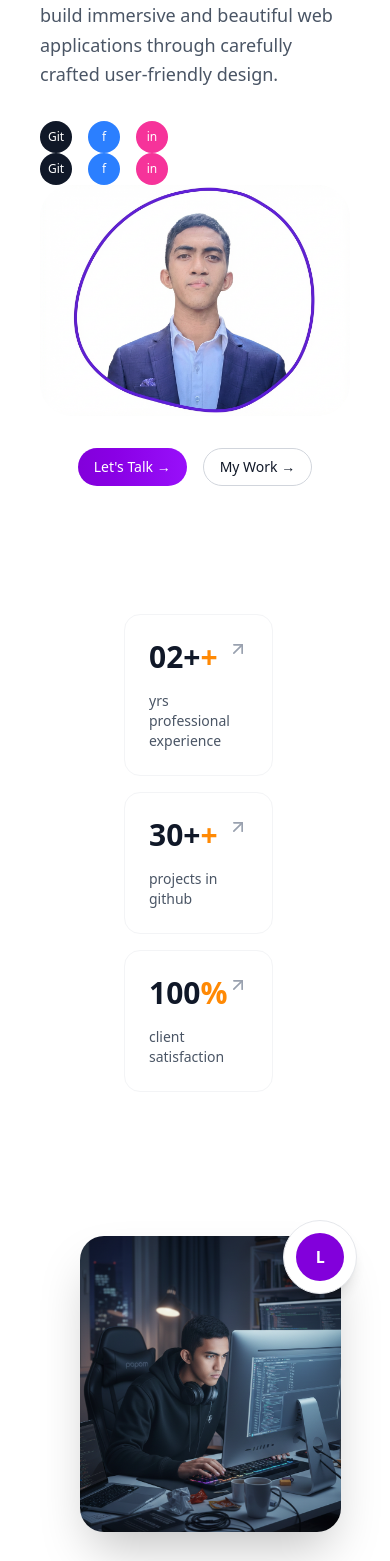
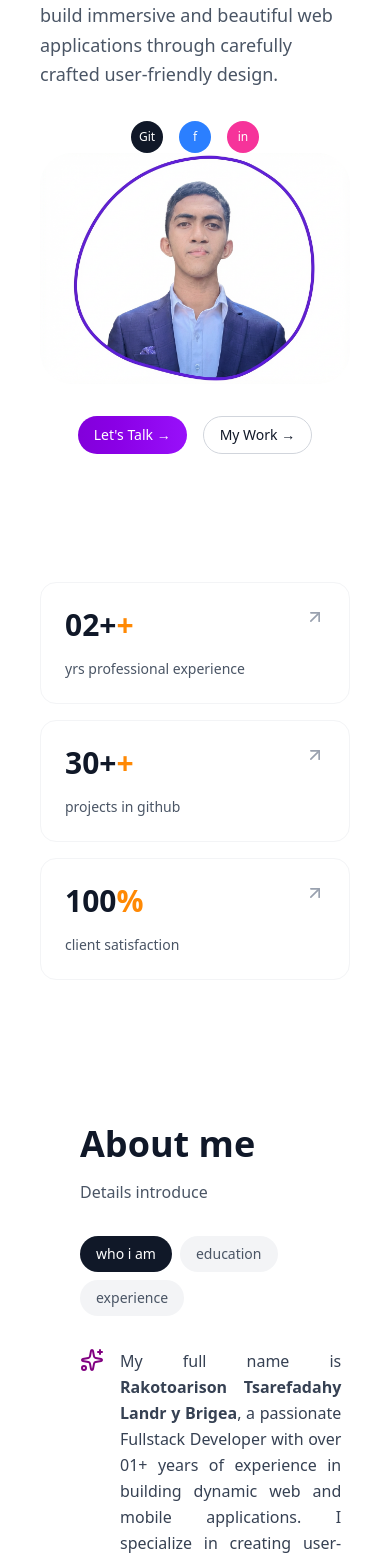
Before and after one commit to rakotoarisonlandry/portfolioV.02, a Next.js app: page / in a window 390 px wide. Shown: the part 420-1981 px from the top of the page. Built offline with nearby package versions, Linux system fonts and the light colour scheme.

Commit message:
fix: adjust layout and styles in AboutSection, HeroSection, and StatsSection for improved responsiveness

```diff
--- a/src/components/sections/about-section.tsx
+++ b/src/components/sections/about-section.tsx
@@ -40,7 +40,7 @@ export function AboutSection() {
     <section className="py-20 px-6 lg:px-8">
       <div className="max-w-7xl mx-14">
         <div className="grid lg:grid-cols-2 gap-16 items-start">
-          <div className="flex justify-start">
+          <div className="lg:flex hidden  justify-start">
             <div className="relative">
               <div className="absolute -top-4 -right-4 z-10">
                 <div className="bg-white border border-gray-200 rounded-full p-3 shadow-lg">
--- a/src/components/sections/hero-section.tsx
+++ b/src/components/sections/hero-section.tsx
@@ -87,7 +87,7 @@ export function HeroSection() {
             </div>
 
             <div
-              className="animate-on-scroll opacity-0 flex relative sm:hidden  items-center space-x-1"
+              className="animate-on-scroll opacity-0 lg:flex hidden lg:relative  items-center space-x-1"
               style={{ animationDelay: "0.6s" }}
             >
               <div className="flex space-x-4">
@@ -124,7 +124,7 @@ export function HeroSection() {
               style={{ animationDelay: "0.8s" }}
             >
               <div
-              className="animate-on-scroll lg:hidden opacity-0 flex items-center space-x-1"
+              className="animate-on-scroll lg:hidden opacity-0 flex justify-center items-center space-x-1"
               style={{ animationDelay: "0.6s" }}
             >
               <div className="flex space-x-4">
--- a/src/components/sections/stats-section.tsx
+++ b/src/components/sections/stats-section.tsx
@@ -2,8 +2,8 @@ import { StatCard } from "@/components/ui/stat-card"
 
 export function StatsSection() {
   return (
-    <section className="py-16 px-6 lg:px-8">
-      <div className="max-w-7xl mx-25">
+    <section className="py-16 px-0 lg:px-8">
+      <div className="max-w-7xl lg:mx-25 mx-10 ">
         <div className="grid md:grid-cols-2 lg:grid-cols-3 gap-4">
           <StatCard value="02" suffix="+" label="yrs professional experience" animated />
           <StatCard value="30" suffix="+" label="projects in github" animated />
```
